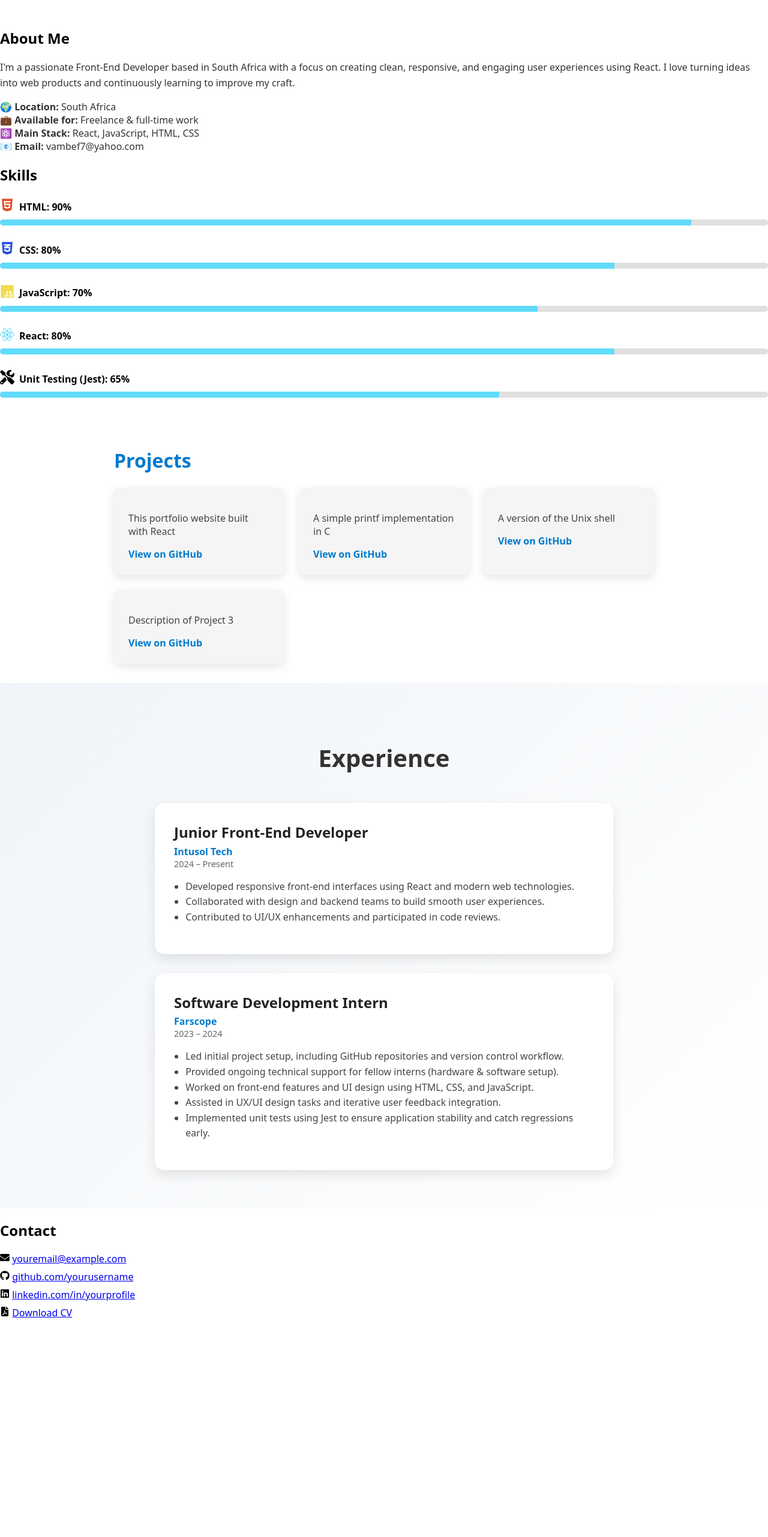
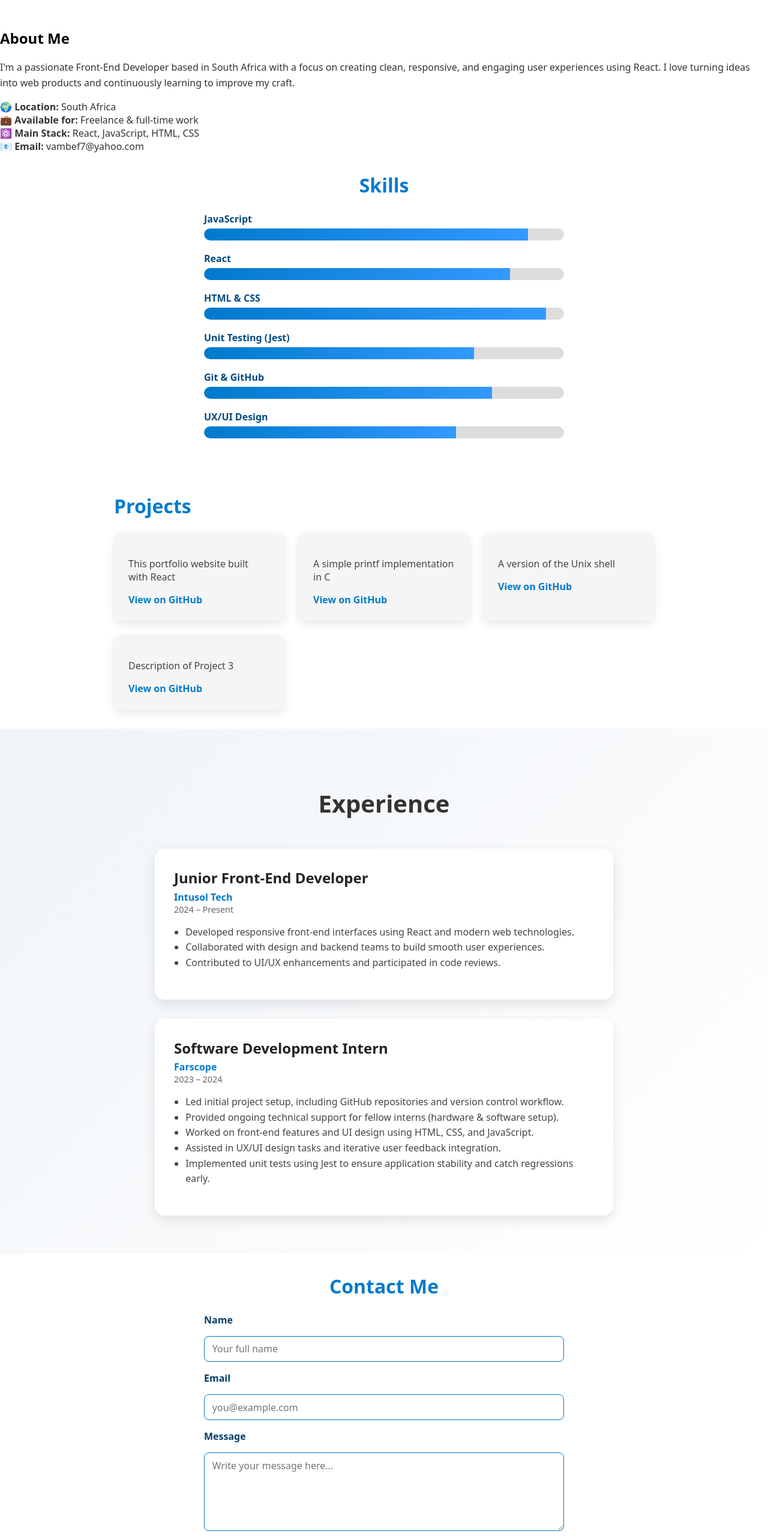
Before and after one commit to DeFatso/resume-site, a React (Create React App) app: page / in a window 1280 px wide. Shown: the part 234-2797 px from the top of the page at 60% size. Before the commit the page ends 2482 px from the top, so only its background shows below. Built offline with nearby package versions, Linux system fonts and the light colour scheme.

Commit message:
css: skills

```diff
--- a/src/components/Contact.js
+++ b/src/components/Contact.js
@@ -1,36 +1,66 @@
-import React from "react";
-import { FaEnvelope, FaGithub, FaLinkedin, FaFilePdf } from "react-icons/fa";
+import React, { useState } from "react";
+import "../styles/Contact.css";
 
-function Contact() {
+export default function Contact() {
+  const [formData, setFormData] = useState({ name: "", email: "", message: "" });
+  const [submitted, setSubmitted] = useState(false);
+
+  const handleChange = (e) => {
+    setFormData(prev => ({ ...prev, [e.target.name]: e.target.value }));
+  };
+
+  const handleSubmit = (e) => {
+    e.preventDefault();
+    // Basic front-end validation
+    if (!formData.name || !formData.email || !formData.message) {
+      alert("Please fill out all fields.");
+      return;
+    }
+    // For now, just simulate successful submission
+    setSubmitted(true);
+    setFormData({ name: "", email: "", message: "" });
+  };
+
   return (
-    <section style={{ marginBottom: "3rem" }}>
-      <h2>Contact</h2>
-      <ul style={{ listStyle: "none", paddingLeft: 0 }}>
-        <li style={{ marginBottom: "0.5rem" }}>
-          <FaEnvelope />{" "}
-          <a href="mailto:youremail@example.com">youremail@example.com</a>
-        </li>
-        <li style={{ marginBottom: "0.5rem" }}>
-          <FaGithub />{" "}
-          <a href="https://github.com/yourusername" target="_blank" rel="noreferrer">
-            github.com/yourusername
-          </a>
-        </li>
-        <li style={{ marginBottom: "0.5rem" }}>
-          <FaLinkedin />{" "}
-          <a href="https://linkedin.com/in/yourprofile" target="_blank" rel="noreferrer">
-            linkedin.com/in/yourprofile
-          </a>
-        </li>
-        <li style={{ marginBottom: "0.5rem" }}>
-          <FaFilePdf />{" "}
-          <a href="/your-cv.pdf" download>
-            Download CV
-          </a>
-        </li>
-      </ul>
+    <section className="contact-section">
+      <h2>Contact Me</h2>
+      {submitted ? (
+        <p className="thank-you-message">Thanks for reaching out! I'll get back to you soon.</p>
+      ) : (
+        <form className="contact-form" onSubmit={handleSubmit} noValidate>
+          <label htmlFor="name">Name</label>
+          <input
+            type="text"
+            id="name"
+            name="name"
+            value={formData.name}
+            onChange={handleChange}
+            placeholder="Your full name"
+          />
+
+          <label htmlFor="email">Email</label>
+          <input
+            type="email"
+            id="email"
+            name="email"
+            value={formData.email}
+            onChange={handleChange}
+            placeholder="you@example.com"
+          />
+
+          <label htmlFor="message">Message</label>
+          <textarea
+            id="message"
+            name="message"
+            rows="5"
+            value={formData.message}
+            onChange={handleChange}
+            placeholder="Write your message here..."
+          />
+
+          <button type="submit">Send</button>
+        </form>
+      )}
     </section>
   );
 }
-
-export default Contact;
--- a/src/components/Skills.js
+++ b/src/components/Skills.js
@@ -1,45 +1,36 @@
 import React from "react";
-import { FaHtml5, FaCss3Alt, FaJs, FaReact, FaTools } from "react-icons/fa";
+import "../styles/Skills.css";
 
 const skills = [
-    { name: "HTML", icon: <FaHtml5 color="#e44d26" />, level: 90 },
-    { name: "CSS", icon: <FaCss3Alt color="#264de4"/>, level: 80 },
-    { name: "JavaScript", icon: <FaJs color="#f0db4f"/>, level: 70 },
-    { name: "React", icon: <FaReact color="#61dbfb"/>, level: 80 },
-    { name: "Unit Testing (Jest)", icon: <FaTools />, level: 65 },
+  { name: "JavaScript", level: 90 },
+  { name: "React", level: 85 },
+  { name: "HTML & CSS", level: 95 },
+  { name: "Unit Testing (Jest)", level: 75 },
+  { name: "Git & GitHub", level: 80 },
+  { name: "UX/UI Design", level: 70 },
 ];
 
-function Skills() {
+export default function Skills() {
   return (
-        <section style={{ marginBottom: "1.5rem" }}  >
+    <section className="skills-section">
       <h2>Skills</h2>
+      <div className="skills-list">
+        {skills.map(({ name, level }) => (
+          <div key={name} className="skill">
+            <div className="skill-name">{name}</div>
+            <div className="progress-bar">
+              <div
+                className="progress-fill"
+                style={{ "--width": `${level}%` }}
+                aria-valuenow={level}
+                aria-valuemin="0"
+                aria-valuemax="100"
+              />
 
-            {skills.map((skill, index) => (
-                <div key={index} style={{ marginBottom: "1.5rem" }}>
-                    <div style={{ display: "flex", alignItems: "center", marginBottom: "0.3rem" }}>
-                        <span style={{ fontSize: "1.5rem", marginRight: "0.5rem" }}>{skill.icon}</span>
-                        <span style={{ fontWeight: "bold" }}>{skill.name}: {skill.level}%</span>
-                    </div>
-
-                    <div style={{
-                        height: "10px",
-                        background: "#e0e0e0",
-                        borderRadius: "5px",
-                        overflow: "hidden",
-                        }}>
-                        <div style={{
-                            height: "100%",
-                            background: "#61dbfb",
-                            width: `${skill.level}%`,
-                            transition: "width 0.5s ease-in-out"
-                        }}></div>
             </div>
           </div>
-            ))
-
-            }
+        ))}
+      </div>
     </section>
   );
 }
-
-export default Skills;
--- /dev/null
+++ b/src/styles/Contact.css
@@ -0,0 +1,95 @@
+.contact-section {
+  max-width: 600px;
+  margin: 2rem auto;
+  padding: 0 1rem;
+}
+
+.contact-section h2 {
+  font-size: 2rem;
+  margin-bottom: 1.5rem;
+  color: #007acc;
+  text-align: center;
+}
+
+.contact-form {
+  display: flex;
+  flex-direction: column;
+  gap: 1rem;
+}
+
+.contact-form label {
+  font-weight: 600;
+  color: #003d66;
+}
+
+.contact-form input,
+.contact-form textarea {
+  padding: 0.6rem 0.8rem;
+  border: 1.8px solid #007acc;
+  border-radius: 8px;
+  font-size: 1rem;
+  font-family: inherit;
+  outline-offset: 2px;
+  transition: border-color 0.3s ease;
+}
+
+.contact-form input:focus,
+.contact-form textarea:focus {
+  border-color: #005fa3;
+}
+
+.contact-form button {
+  background-color: #007acc;
+  color: white;
+  font-weight: 700;
+  border: none;
+  border-radius: 8px;
+  padding: 0.8rem;
+  font-size: 1.1rem;
+  cursor: pointer;
+  transition: background-color 0.3s ease;
+}
+
+.contact-form button:hover {
+  background-color: #005fa3;
+}
+
+.thank-you-message {
+  font-size: 1.2rem;
+  color: #007acc;
+  text-align: center;
+  font-weight: 600;
+}
+
+/* Dark mode styles */
+.app.dark .contact-section h2 {
+  color: #66ccff;
+}
+
+.app.dark .contact-form label {
+  color: #a0d8ff;
+}
+
+.app.dark .contact-form input,
+.app.dark .contact-form textarea {
+  background-color: #222;
+  color: #eee;
+  border-color: #66ccff;
+}
+
+.app.dark .contact-form input:focus,
+.app.dark .contact-form textarea:focus {
+  border-color: #3399ff;
+}
+
+.app.dark .contact-form button {
+  background-color: #3399ff;
+}
+
+.app.dark .contact-form button:hover {
+  background-color: #66ccff;
+}
+
+.app.dark .thank-you-message {
+  color: #66ccff;
+}
--- /dev/null
+++ b/src/styles/Skills.css
@@ -0,0 +1,74 @@
+.skills-section {
+  max-width: 600px;
+  margin: 2rem auto;
+  padding: 0 1rem;
+}
+
+.skills-section h2 {
+  text-align: center;
+  color: #007acc;
+  font-size: 2rem;
+  margin-bottom: 1.5rem;
+}
+
+.skills-list {
+  display: flex;
+  flex-direction: column;
+  gap: 1.2rem;
+}
+
+.skill {
+  display: flex;
+  flex-direction: column;
+}
+
+.skill-name {
+  font-weight: 600;
+  margin-bottom: 0.3rem;
+  color: #004a80;
+}
+
+.progress-bar {
+  background-color: #ddd;
+  border-radius: 10px;
+  overflow: hidden;
+  height: 20px;
+}
+
+.progress-fill {
+  height: 100%;
+  background: linear-gradient(90deg, #007acc, #3399ff);
+  border-radius: 10px 0 0 10px;
+  width: 0;
+  animation: fillProgress 1.5s ease forwards;
+  animation-fill-mode: forwards;
+  animation-delay: 0.3s;
+  animation-timing-function: ease-in-out;
+}
+
+@keyframes fillProgress {
+  from {
+    width: 0;
+  }
+  to {
+    width: var(--width);
+  }
+}
+
+
+/* Dark mode */
+.app.dark .skills-section h2 {
+  color: #66ccff;
+}
+
+.app.dark .skill-name {
+  color: #a0d8ff;
+}
+
+.app.dark .progress-bar {
+  background-color: #333;
+}
+
+.app.dark .progress-fill {
+  background: linear-gradient(90deg, #3399ff, #66ccff);
+}
```
Lines whose indentation alone changed are shown as unchanged.
